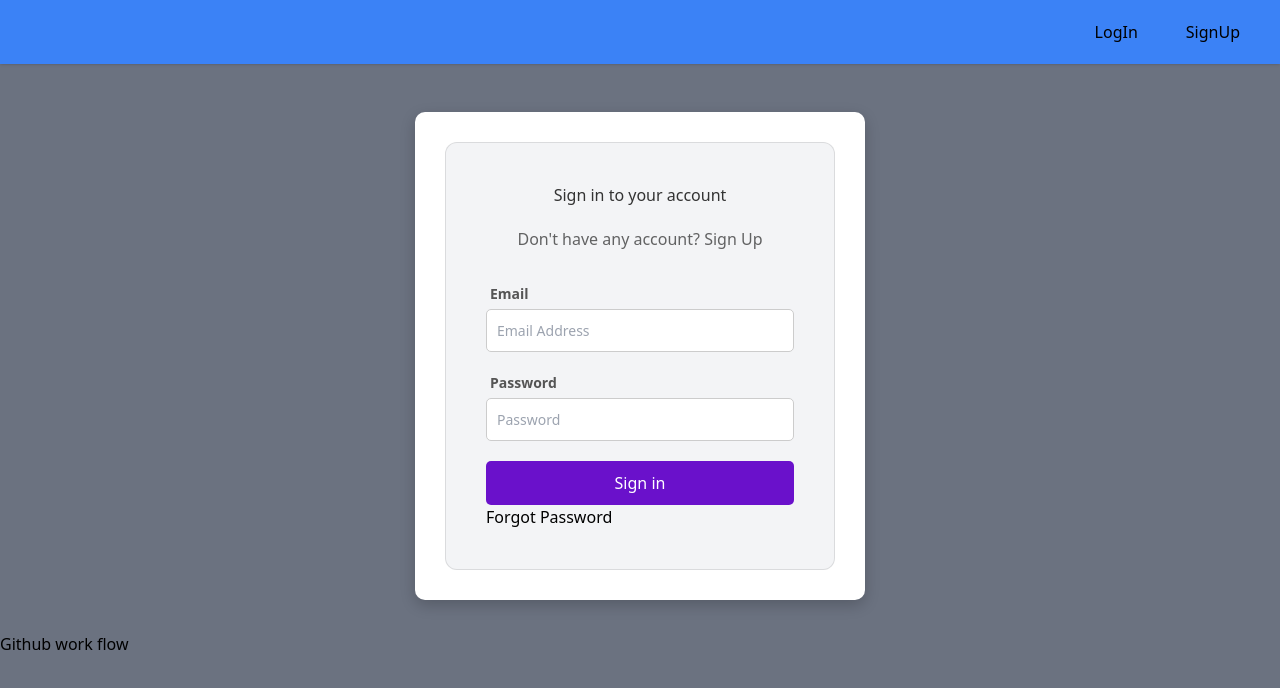
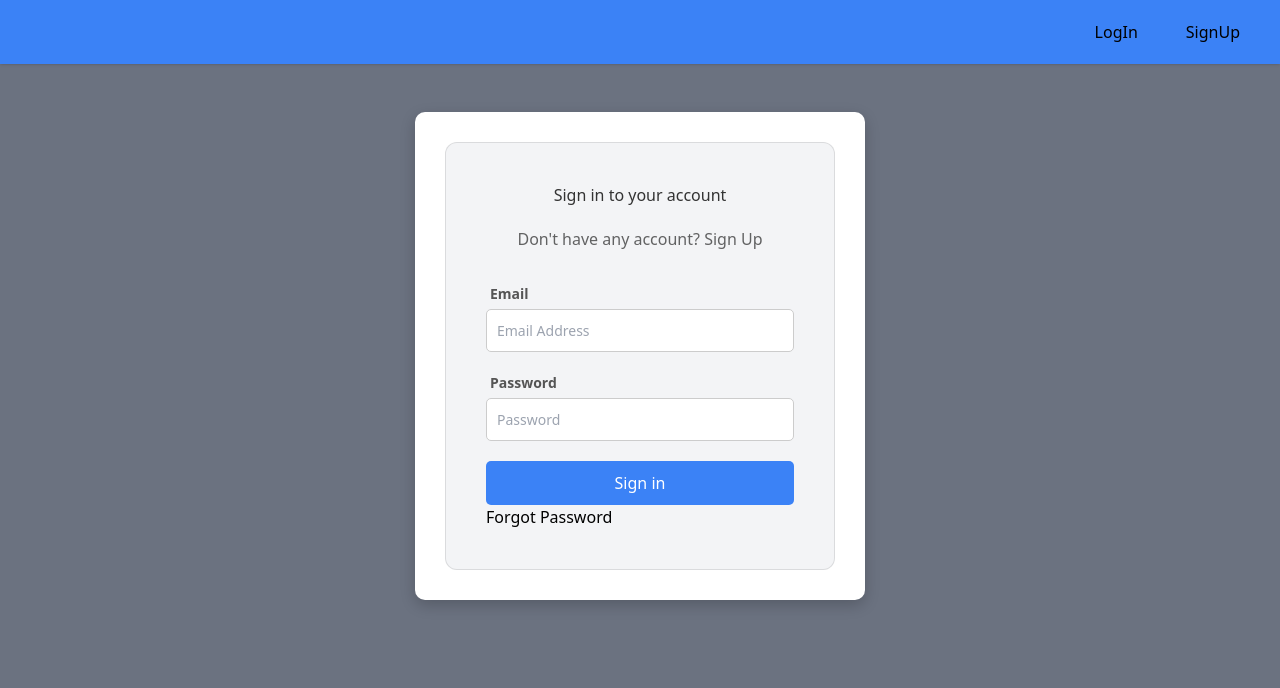
Before and after one commit to Vishnuvardhan-Venkannagari/vsystech-ui, a React (Vite) app: page / in a window 1280 px wide. Shown: the top 688 px of the page. Built offline with nearby package versions, Linux system fonts and the light colour scheme; no server answers.

Commit message:
design changes

```diff
--- a/src/components/Login.css
+++ b/src/components/Login.css
@@ -53,7 +53,8 @@
   .login-container button {
     width: 100%;
     padding: 10px;
-    background-color: #6a11cb;
+    /* background-color: #6a11cb; */
+    background-color: #3b82f6;
     border: none;
     color: white;
     font-size: 16px;
@@ -62,7 +63,7 @@
   }
 
   .login-container button:hover {
-    background-color: #2575fc;
+    background-color: #6a11cb;
   }
 
   .login-container .forgot-password {
--- a/src/components/SignUp.css
+++ b/src/components/SignUp.css
@@ -58,7 +58,7 @@
   .signup-container button {
     width: 100%;
     padding: 10px;
-    background-color: #6a11cb;
+    background-color: #3b82f6;
     border: none;
     color: white;
     font-size: 16px;
@@ -68,7 +68,7 @@
   }
 
   .signup-container button:hover {
-    background-color: #2575fc;
+    background-color: #6a11cb;
   }
 
   .signup-container .forgot-password {
--- a/src/pages/Home.jsx
+++ b/src/pages/Home.jsx
@@ -47,7 +47,6 @@ export default function Home() {
       {!authStatus && (
         <Login />
       )}
-    <h1>Github work flow</h1>
     </div>
   )
 }
```
Also changed, not shown: src/components/Login.jsx (indentation only).
